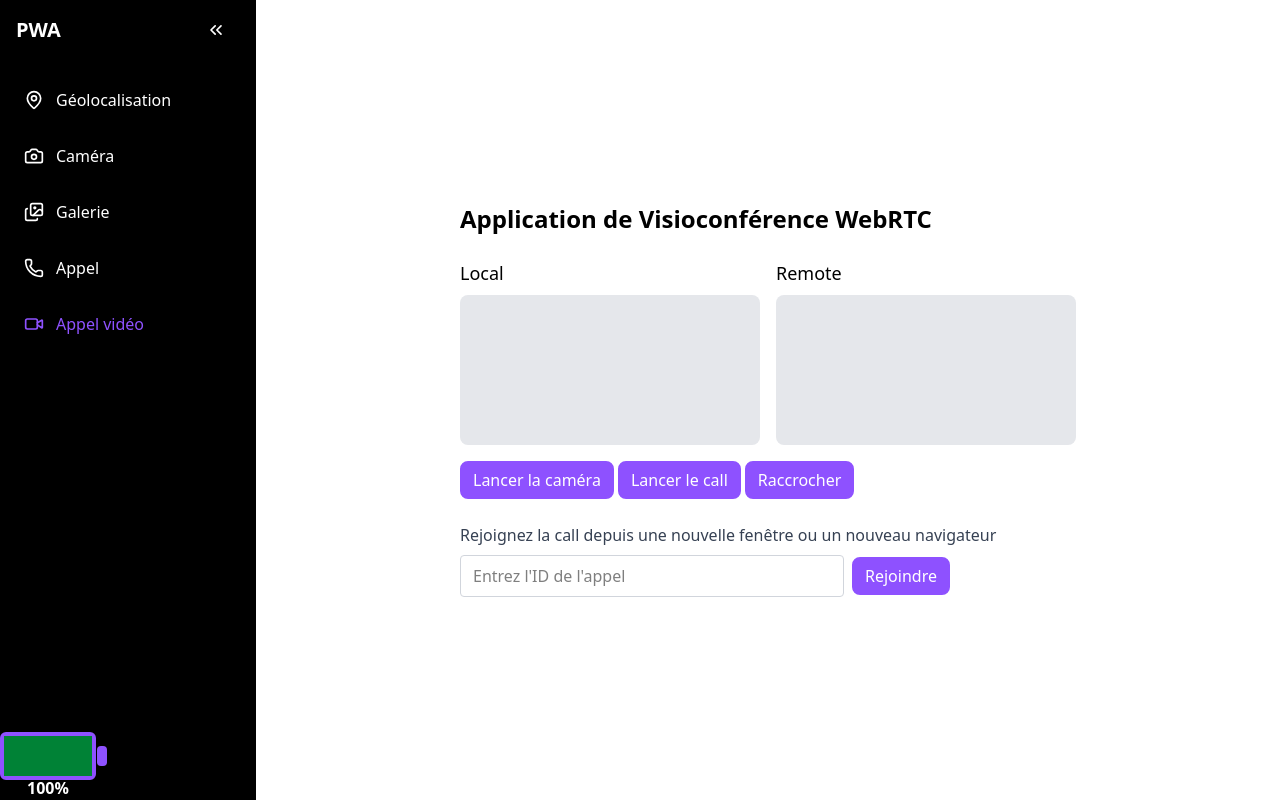
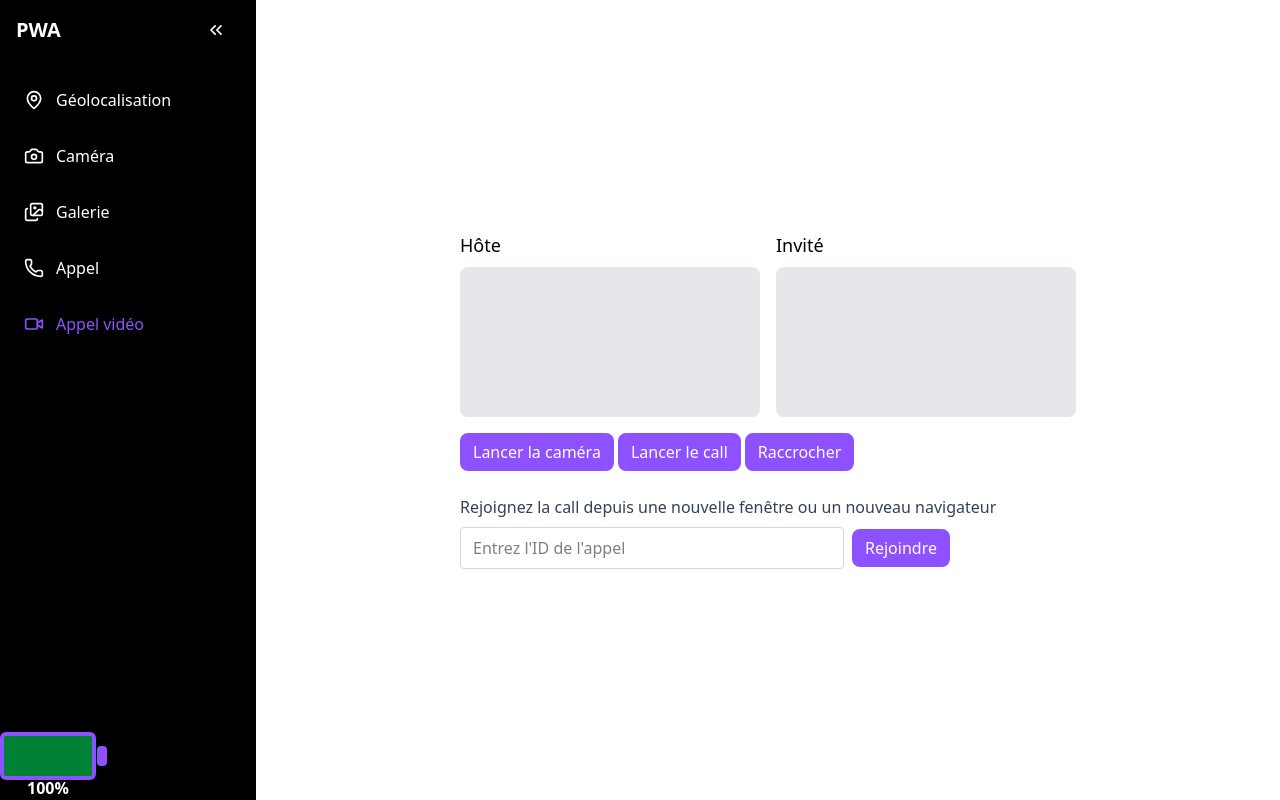
Before and after one commit to mrtbgau/PWA, a Vue app: page /video-call in a window 1280 px wide. Built offline with nearby package versions, Linux system fonts and the light colour scheme; no server answers.

Commit message:
:lipstick: Update VideoDisplay component titles to French and remove header from WebRTC view

```diff
--- a/src/components/webRTC/VideoDisplay.vue
+++ b/src/components/webRTC/VideoDisplay.vue
@@ -1,7 +1,7 @@
 <template>
   <div class="flex justify-between space-x-4">
     <div class="w-1/2">
-      <h3 class="mb-2 text-lg font-medium">Local</h3>
+      <h3 class="mb-2 text-lg font-medium">Hôte</h3>
       <video
         ref="webcamVideo"
         autoplay
@@ -10,7 +10,7 @@
       ></video>
     </div>
     <div class="w-1/2">
-      <h3 class="mb-2 text-lg font-medium">Remote</h3>
+      <h3 class="mb-2 text-lg font-medium">Invité</h3>
       <video
         ref="remoteVideo"
         autoplay
--- a/src/views/WebRTC.vue
+++ b/src/views/WebRTC.vue
@@ -1,9 +1,5 @@
 <template>
   <div class="mx-auto max-w-4xl p-6">
-    <h1 class="mb-6 text-2xl font-bold">
-      Application de Visioconférence WebRTC
-    </h1>
-
     <VideoDisplay ref="videoDisplayRef" />
 
     <CallControls
```
